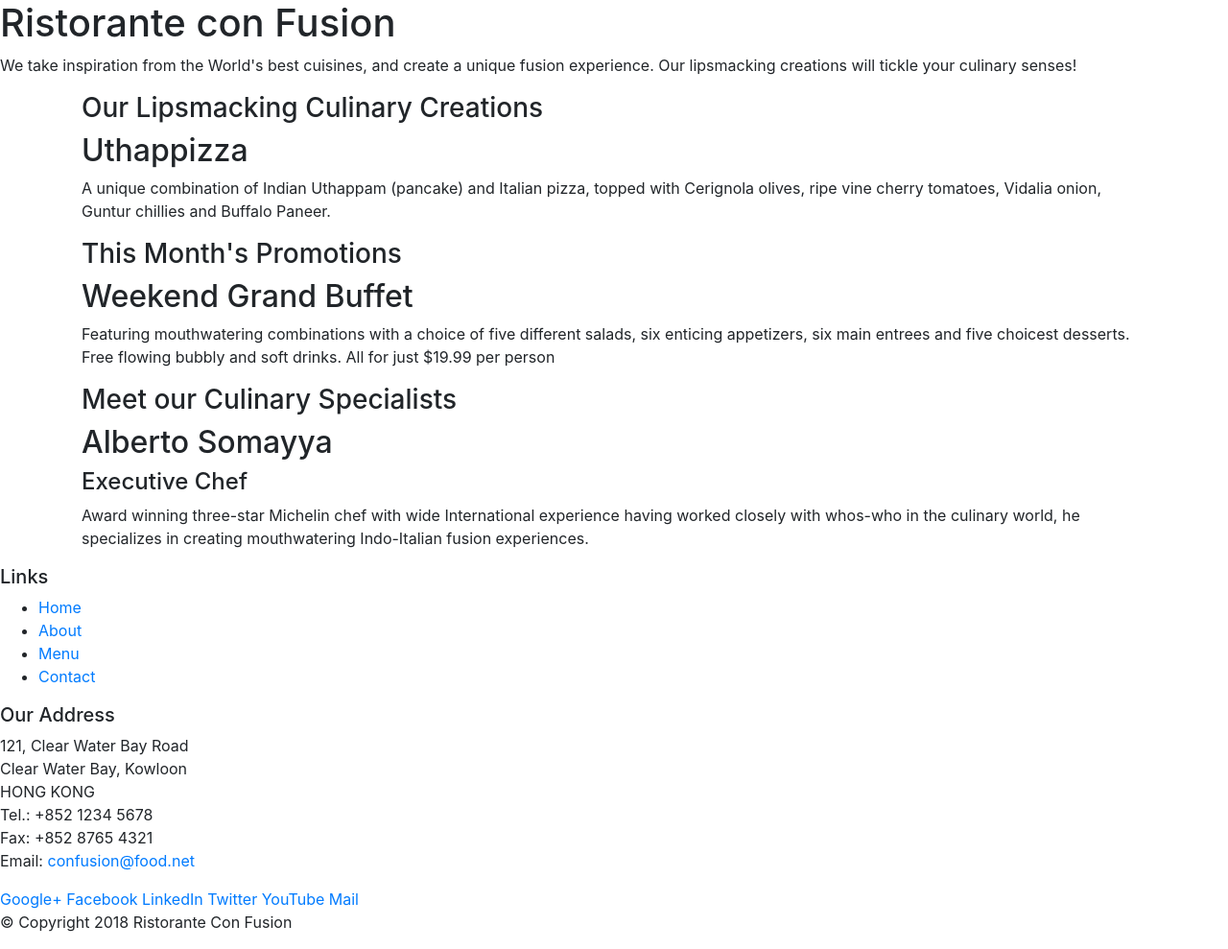
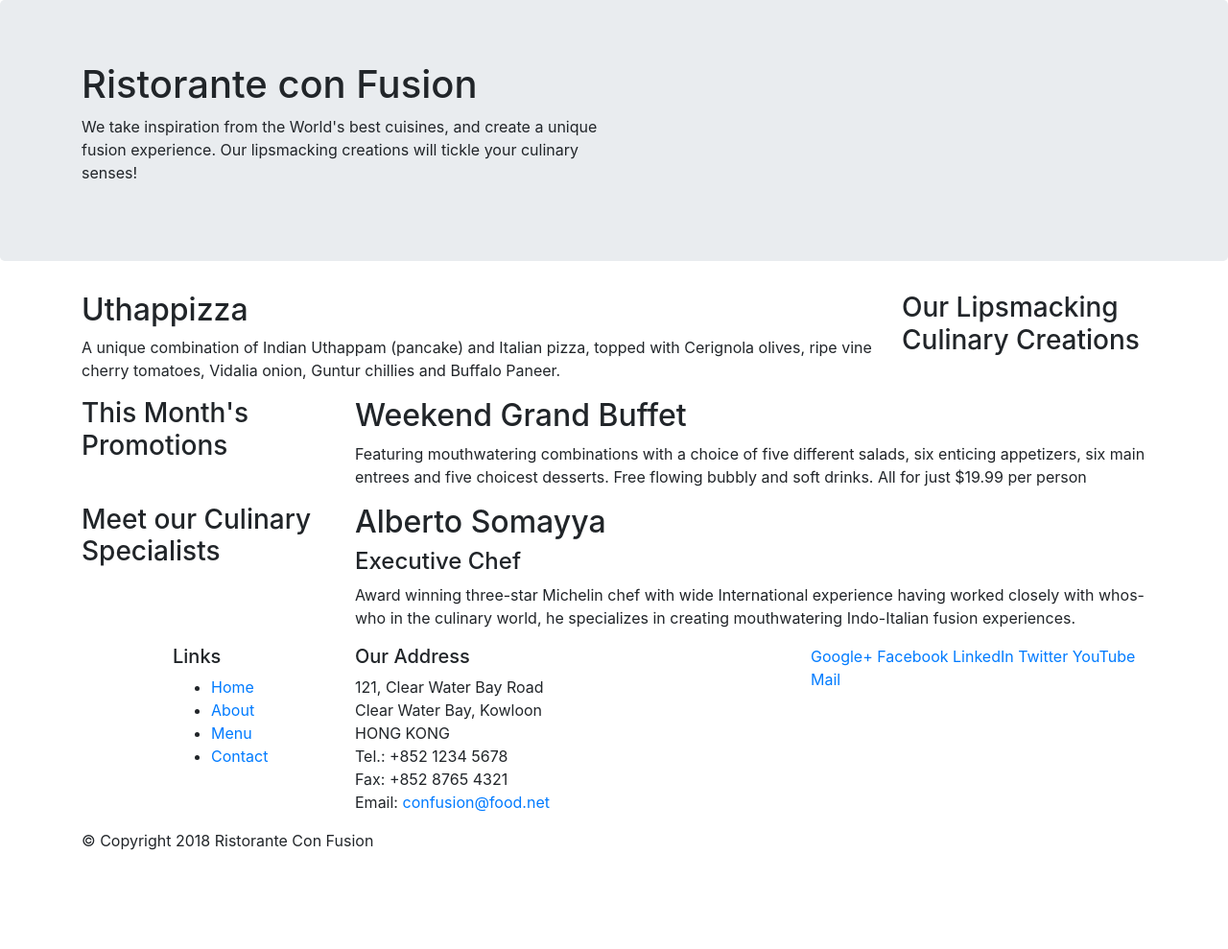
Before and after one commit to jansoriano-dev/cousera-bootstrap4, a website: page index.html in a window 1280 px wide. Shown: the whole page at 96% size. After the commit the page ends 904 px from the top, so only its background shows below. Drawn offline with nearby package versions, Linux system fonts and the light colour scheme.

Commit message:
add grid system - coursera

```diff
--- a/index.html
+++ b/index.html
@@ -14,14 +14,15 @@
 
 <body>
 
-    <header>
-        <div>
-            <div>
-                <div>
+    <header class="jumbotron">
+        <div class="container">
+            <div class="row">
+                <div class="col-12 col-sm-6">
                     <h1>Ristorante con Fusion</h1>
                     <p>We take inspiration from the World's best cuisines, and create a unique fusion experience. Our
                         lipsmacking creations will tickle your culinary senses!</p>
                 </div>
+                <div class="col-12 col-sm"></div>
                 <div>
                 </div>
             </div>
@@ -29,23 +30,21 @@
     </header>
 
     <div class="container">
-        <div>
-            <div>
+        <div class="row">
+            <div class="col-12 col-sm-4 col-md-3 order-sm-last">
                 <h3>Our Lipsmacking Culinary Creations</h3>
             </div>
-            <div>
+            <div class="col col-sm col-md order-sm-first">
                 <h2>Uthappizza</h2>
                 <p>A unique combination of Indian Uthappam (pancake) and Italian pizza, topped with Cerignola olives,
                     ripe vine cherry tomatoes, Vidalia onion, Guntur chillies and Buffalo Paneer.</p>
             </div>
         </div>
-
-
-        <div>
-            <div>
+        <div class="row">
+            <div class="col-12 col-sm-4 col-md-3">
                 <h3>This Month's Promotions</h3>
             </div>
-            <div>
+            <div class="col col-sm col-md">
                 <h2>Weekend Grand Buffet</h2>
                 <p>Featuring mouthwatering combinations with a choice of five different salads, six enticing appetizers,
                     six main entrees and five choicest desserts. Free flowing bubbly and soft drinks. All for just
@@ -53,11 +52,11 @@
             </div>
         </div>
 
-        <div>
-            <div>
+        <div class="row">
+            <div class="col-12 col-sm-4 col-md-3">
                 <h3>Meet our Culinary Specialists</h3>
             </div>
-            <div>
+            <div class="col col-sm col-md">
                 <h2>Alberto Somayya</h2>
                 <h4>Executive Chef</h4>
                 <p>Award winning three-star Michelin chef with wide International experience having worked closely with
@@ -68,9 +67,9 @@
     </div>
 
     <footer>
-        <div>
-            <div>
-                <div>
+        <div class="container">
+            <div class="row">
+                <div class="col-4 offset-1 col-sm-2">
                     <h5>Links</h5>
                     <ul>
                         <li><a href="#">Home</a></li>
@@ -79,7 +78,7 @@
                         <li><a href="#">Contact</a></li>
                     </ul>
                 </div>
-                <div>
+                <div class="col-7 col-sm-5">
                     <h5>Our Address</h5>
                     <address>
                         121, Clear Water Bay Road<br>
@@ -90,7 +89,7 @@
                         Email: <a href="mailto:confusion@food.net">confusion@food.net</a>
                     </address>
                 </div>
-                <div>
+                <div class="col-12 col-sm-4">
                     <div>
                         <a href="http://google.com/+">Google+</a>
                         <a href="http://www.facebook.com/profile.php?id=">Facebook</a>
@@ -101,8 +100,8 @@
                     </div>
                 </div>
             </div>
-            <div>
-                <div>
+            <div class="row">
+                <div class="col-auto">
                     <p>© Copyright 2018 Ristorante Con Fusion</p>
                 </div>
             </div>
```
